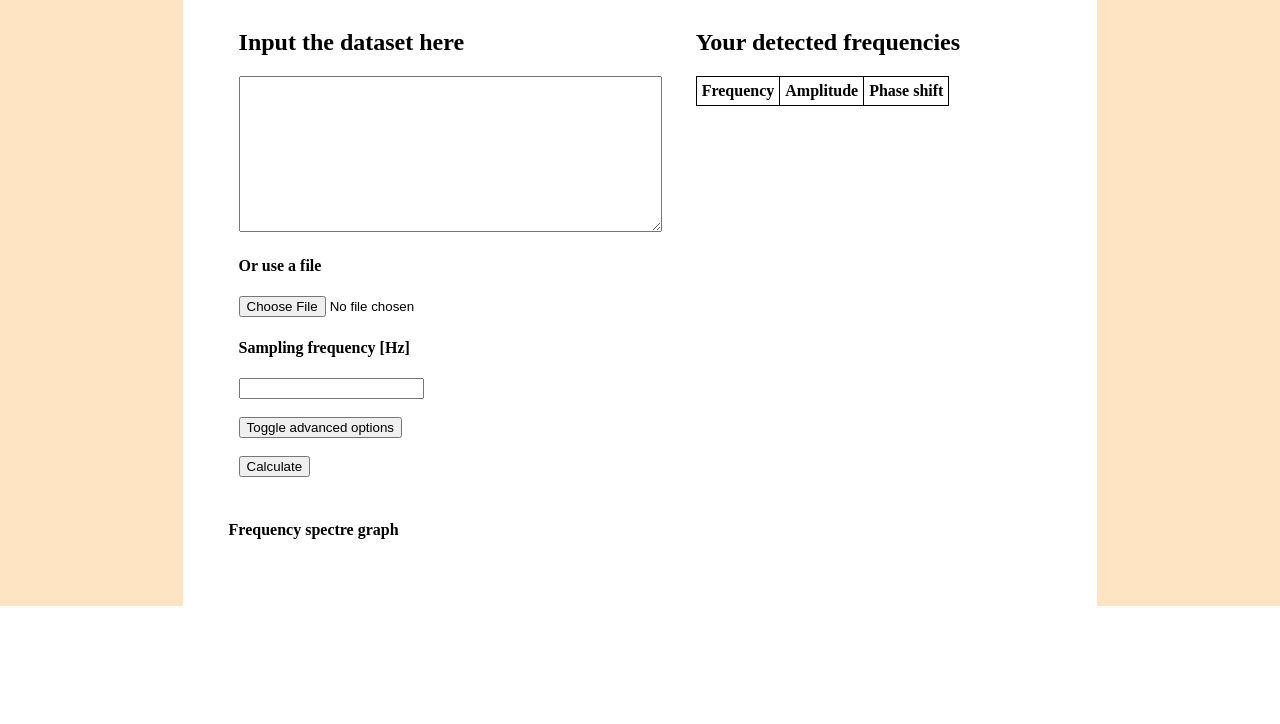
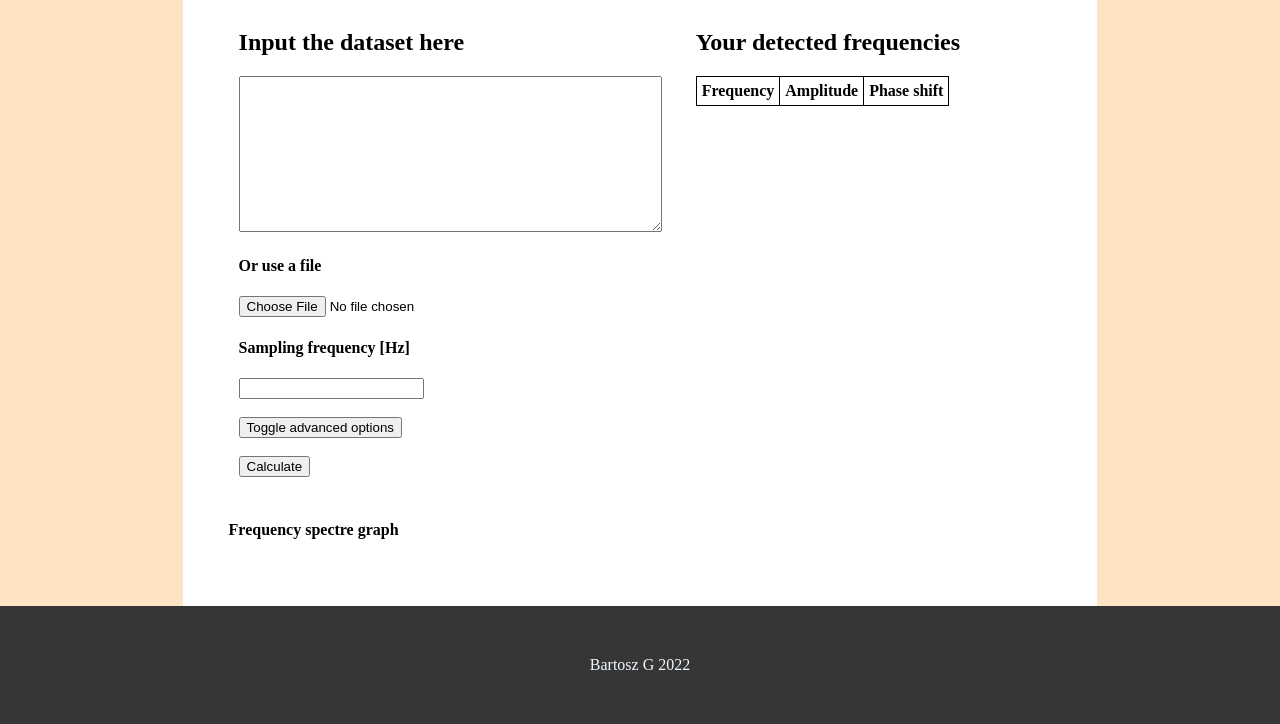
Before and after one commit to 1p22geo/webpage, a PHP site: page / in a window 1280 px wide. Shown: the part 89-813 px from the top of the page. Before the commit the page ends 695 px from the top, so only its background shows below. Run offline with PHP 8.4, Linux system fonts and the light colour scheme; lists and menus that the app fills with data are empty.

Commit message:
added footer

```diff
--- a/index.html
+++ b/index.html
@@ -67,6 +67,7 @@
     </div>
     <section class="spacing"></section>
     </div>
+    <footer>Bartosz G 2022</footer>
     <script src="main.js"></script>
 </body>
 </html>
--- a/style.css
+++ b/style.css
@@ -69,3 +69,9 @@ header>h1,h3{
 .tooltip:hover .tooltiptext {
     visibility: visible;
 }
+footer{
+    background-color: rgb(54, 54, 54);
+    padding: 50px;
+    color: aliceblue;
+    text-align: center;
+}
```
